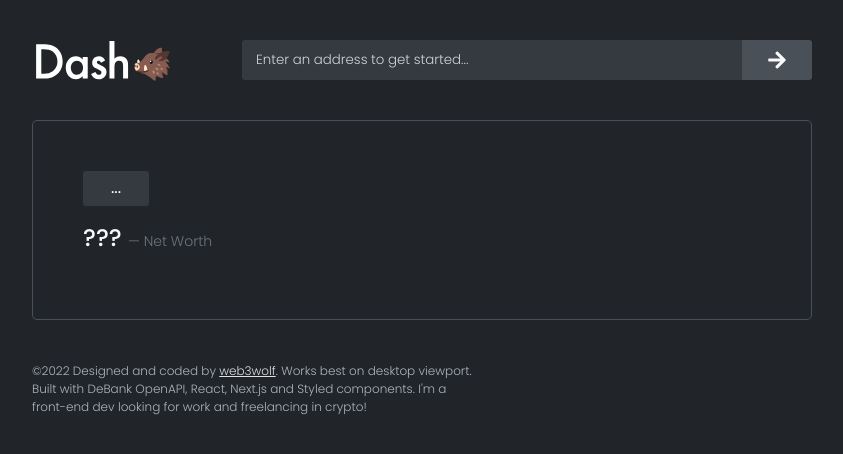
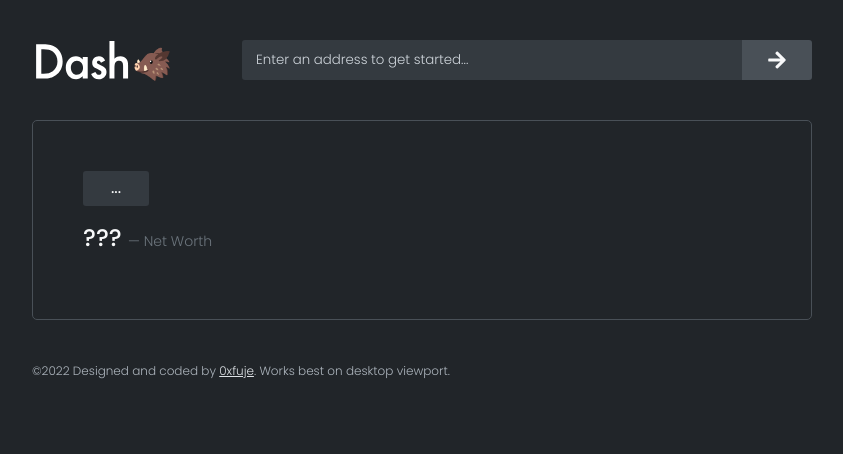
Before and after one commit to 0xfuje/dashboar, a Next.js app: page / in a window 1280 px wide. Shown: the top 454 px of the page, without its empty margins (218-1061 px from the left). Built offline with nearby package versions, Linux system fonts and the light colour scheme.

Commit message:
added conditional render for titles, changed footer

```diff
--- a/components/Footer.tsx
+++ b/components/Footer.tsx
@@ -35,10 +35,9 @@ function Footer() {
     const year = new Date().getFullYear();
     return (
         <StyledFooter className="Footer">
-            <p className="Footer-para">©{year} Designed and coded by <a className='Footer-link' href="https://github.com/web3wolf">web3wolf</a>.
+            <p className="Footer-para">©{year} Designed and coded by <a className='Footer-link' href="https://github.com/0xfuje">0xfuje</a>.
             Works best on desktop viewport.
-            Built with DeBank OpenAPI, React, Next.js and Styled components.
-            I&#39;m a front-end dev looking for work and freelancing in crypto!</p>
+            </p>
         </StyledFooter>
     )
 }
--- a/components/dashboard/main/Networks.tsx
+++ b/components/dashboard/main/Networks.tsx
@@ -42,7 +42,7 @@ function Networks() {
 
     return (
         <StyledNetworks className='Networks'>
-            <h2 className="Networks-title">Networks</h2>
+            <h2 className="Networks-title">{wallet.chains.length > 0 ? 'Networks' : ''}</h2>
             <div className="Networks-grid">
                 {renderCards}
             </div>
--- a/components/dashboard/main/Protocols.tsx
+++ b/components/dashboard/main/Protocols.tsx
@@ -45,7 +45,7 @@ function Protocols() {
 
     return (
         <StyledProtocols className="Protocols">
-            <h2 className='Protocols-title'>Protocols</h2>
+            <h2 className='Protocols-title'>{wallet.protocols.length > 0 ? 'Protocols' : ''}</h2>
             <div className="Protocols-grid">
                 {renderProtocols}
             </div>
--- a/components/dashboard/main/Wallet.tsx
+++ b/components/dashboard/main/Wallet.tsx
@@ -89,10 +89,8 @@ const StyledWallet = styled.div`
 
 function Wallet() {
     const { wallet, loading } = useContext(DashboardContext);
-    console.log(wallet.assets);
 
-
-    const renderWallet = loading ? '' :
+    const renderWalletBody = loading ? '' :
     wallet.assets.map((item: any) => {
         if (item.value < 1) return;
         return (
@@ -111,7 +109,7 @@ function Wallet() {
             </>
         )
     });
-    return (
+    const renderWallet =
     <StyledWallet className="Wallet">
         <h2 className='Wallet-title'>Wallet</h2>
         <StyledDash>
@@ -121,10 +119,14 @@ function Wallet() {
                 <div className="Wallet-grid-price">price</div>
                 <div className="Wallet-grid-balance">balance</div>
                 <div className="Wallet-grid-value">value</div>
-                    {renderWallet}
+                {renderWalletBody}
             </div>
         </StyledDash>
     </StyledWallet>
+    return (
+        <>
+        {wallet.assets.length > 0 ? renderWallet : ''}
+        </>
     )
 }
 
```
Lines whose indentation alone changed are shown as unchanged.
